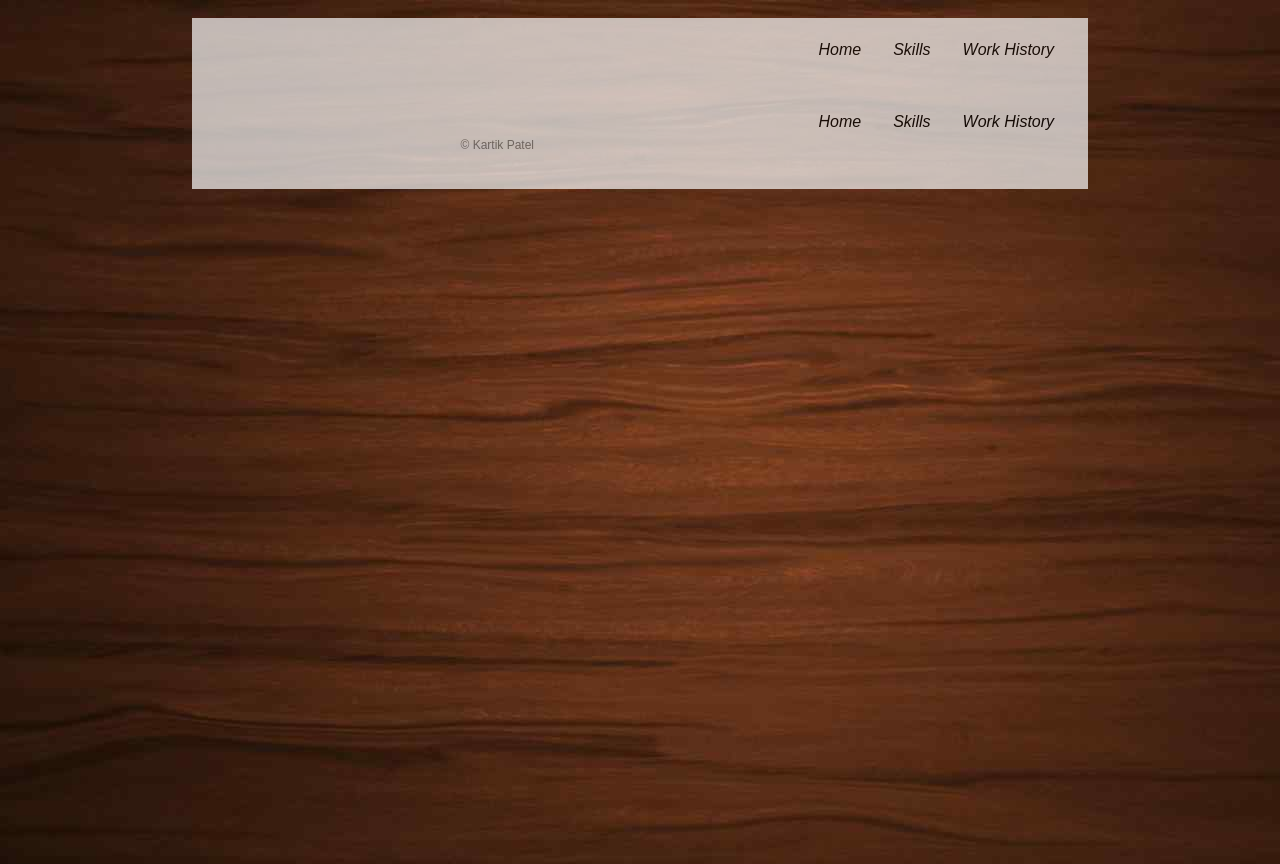
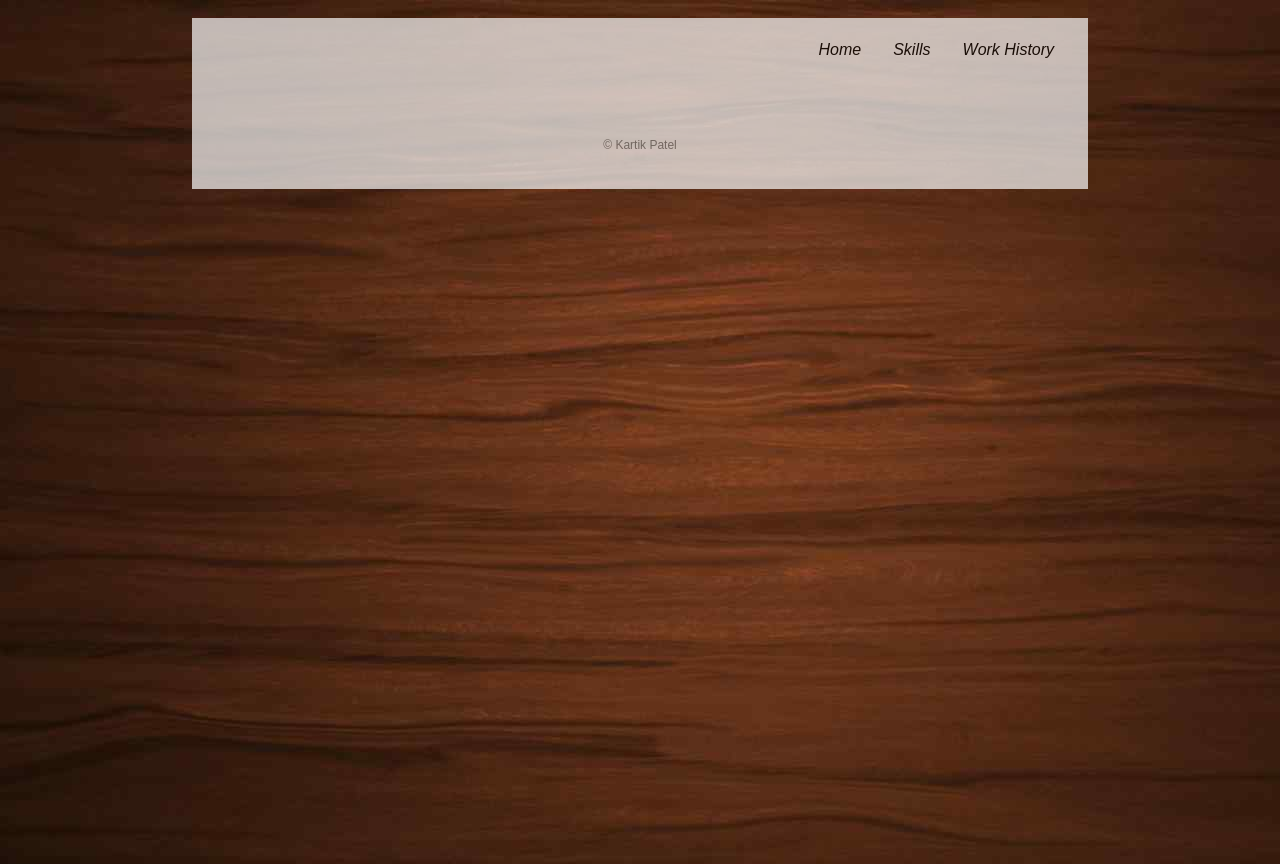
Before and after one commit to kartikkumarpatel/my-website, a React (Create React App) app: page /header in a window 1280 px wide. Built offline with nearby package versions, Linux system fonts and the light colour scheme.

Commit message:
language skills setup

```diff
--- a/src/Routes.jsx
+++ b/src/Routes.jsx
@@ -5,6 +5,7 @@ import Home from './home/Home.jsx'
 import Experience from './experience/Experience';
 import Skills from './skills/Skills';
 import Header from './header/Header.jsx';
+import LanguageSkills from './language-skills/language-skills.jsx';
 
 class Routes extends Component {
 	render(){
@@ -14,9 +15,10 @@ class Routes extends Component {
 			    <Route exact path="/" component={Home} render={()=>(<Redirect to='/'/>)}/>
                 <Route exact path="/experience" component={Experience}/>
                 <Route exact path="/skills" component={Skills}/>
-                <Route path='/header' component={Header}/>
+                <Route exact path="/langauge-skills" component={LanguageSkills} />
 
-		    </div>)
+		    </div>
+		 );
 	}
 }
 
--- a/src/header/Header.jsx
+++ b/src/header/Header.jsx
@@ -4,7 +4,6 @@ import './header.css';
 export class Header extends Component{
     render(){
         return(
-            <div>
             <div className="nav">
                 <ul>
                     <li><a href="/">Home</a></li>
@@ -12,21 +11,14 @@ export class Header extends Component{
                     <li className="dropdown">
                         <a href="javascript:void(0)" className="dropbtn">Skills</a>
                         <div className="dropdown-content">
-                              <a href="#">Personal Skills</a>
-                              <a href="#">Language Skills</a>
+                          <a href="/Skills">Personal Skills</a>
+                          <a href="/langauge-skills">Language Skills</a>
                         </div>
                     </li>
 
                     <li><a href="/experience">Work History</a></li>
                 </ul>
             </div>
-
-
-
-
-
-
-            </div>
         );
     }
 }
--- a/src/header/header.css
+++ b/src/header/header.css
@@ -4,6 +4,7 @@
   margin-right: 2%;
   margin-top: 1%;
 }
+
 .nav ul {
   list-style-type: none;
   margin: 0;
@@ -30,28 +31,27 @@
 
 .nav li a:hover:not(.active) {
   color: orangered;
+  box-shadow: 0px 8px 16px 0px rgba(0,0,0,0.2);
 }
 
-.nav li.dropdown{
-  display: inline-block;
+.nav li a{
+  display: block;
 }
+
 .dropdown-content {
     display: none;
     position: absolute;
     background-color: #f9f9f9;
-    min-width: 160px;
     box-shadow: 0px 8px 16px 0px rgba(0,0,0,0.2);
     z-index: 1;
 }
 
-/*.dropdown-content a {
-    color: black;
-    padding: 12px 16px;
-    text-decoration: none;
-    display: block;
-    text-align: left;
-}*/
+.dropdown-content a{
+  font-size: 13px;
+  text-align: left;
+}
 
 .dropdown:hover .dropdown-content {
     display: block;
+
 }
--- /dev/null
+++ b/src/language-skills/language-skills.jsx
@@ -0,0 +1,14 @@
+import React, {Component} from 'react';
+
+
+export class LanguageSkills extends Component{
+	render(){
+		return(
+			<div>
+				<h1>Language Skill Level</h1>
+			</div>
+		)
+	}
+}
+
+export default LanguageSkills;
```
Lines whose indentation alone changed are shown as unchanged.
